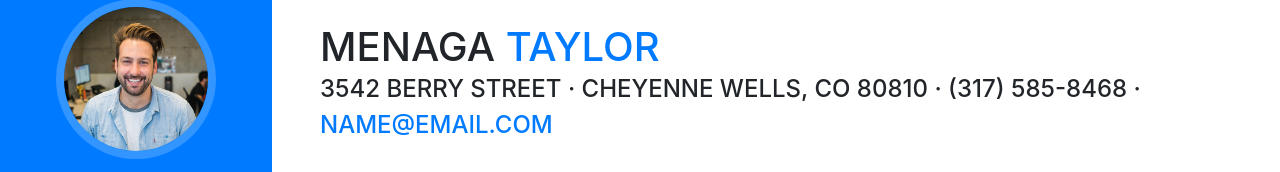
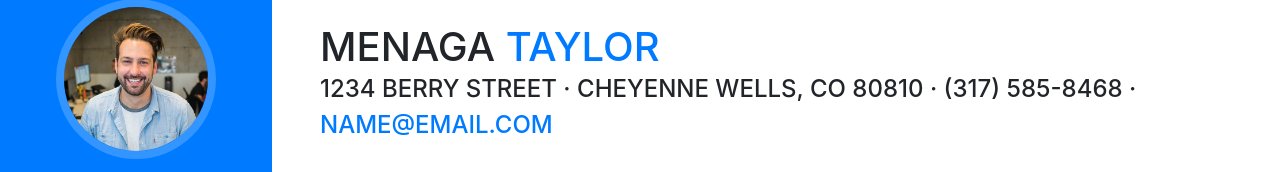
Before and after one commit to charnab/charnab.github.io, a website with bundled scripts: page index.html in a window 1280 px wide. Shown: the part 197-369 px from the top of the page. Built offline with nearby package versions, Linux system fonts and the light colour scheme; a web font is replaced by a local one.

Commit message:
Add files via upload

```diff
--- a/index.html
+++ b/index.html
@@ -66,7 +66,7 @@
           <h1 class="mb-0">Menaga
             <span class="text-primary">Taylor</span>
           </h1>
-          <div class="subheading mb-5">3542 Berry Street · Cheyenne Wells, CO 80810 · (317) 585-8468 ·
+          <div class="subheading mb-5">1234 Berry Street · Cheyenne Wells, CO 80810 · (317) 585-8468 ·
             <a href="mailto:name@email.com">name@email.com</a>
           </div>
           <p class="lead mb-5">I am experienced in leveraging agile frameworks to provide a robust synopsis for high level overviews. Iterative approaches to corporate strategy foster collaborative thinking to further the overall value proposition.</p>
```
